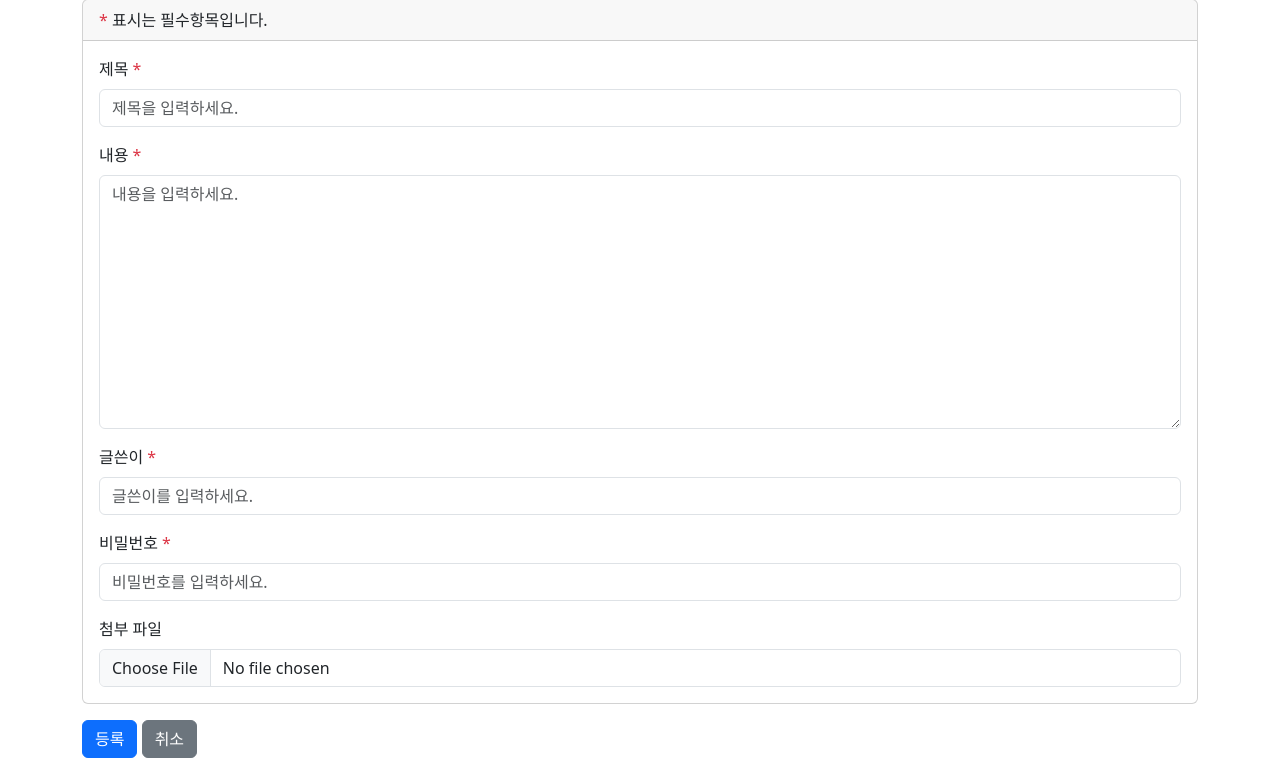
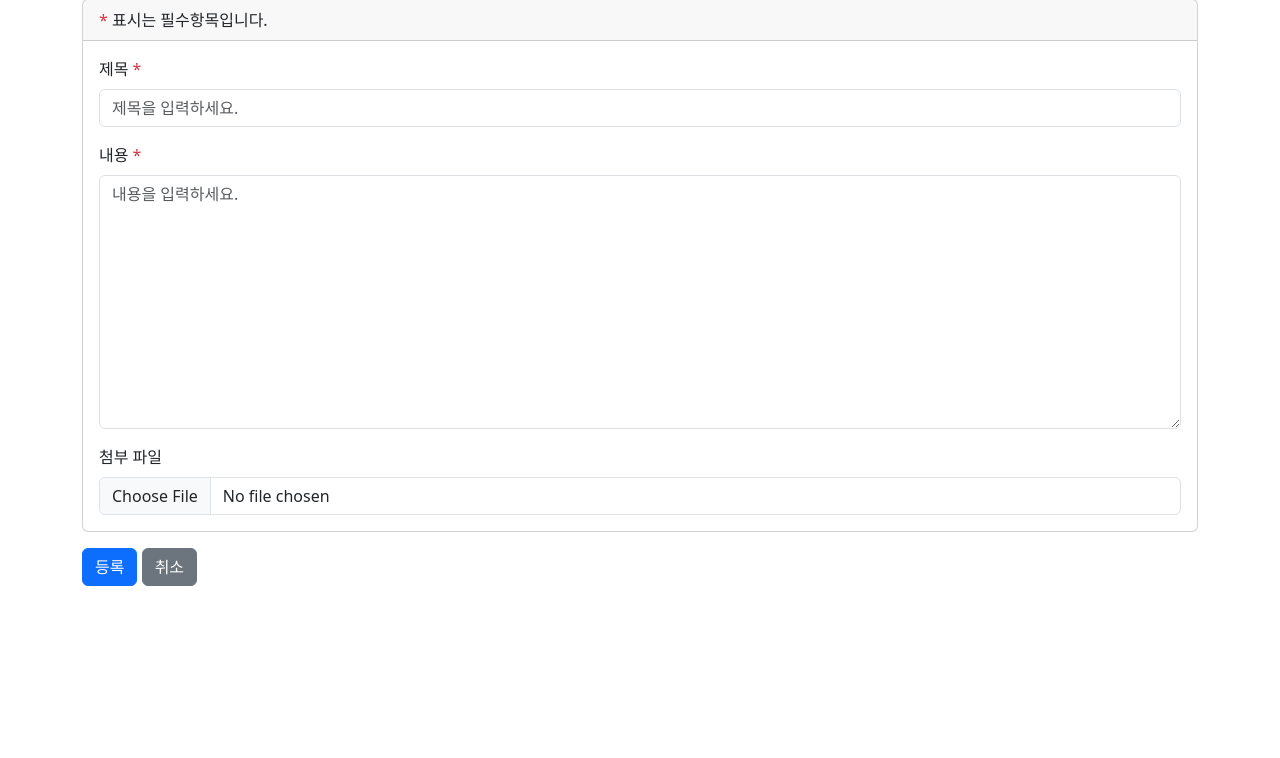
Before and after one commit to sung2ne/textbook-django-board, a Django app: page /posts/create/ in a window 1280 px wide. Shown: the part 81-839 px from the top of the page. After the commit the page ends 667 px from the top, so only its background shows below. Run offline with Django 5.2, Linux system fonts and the light colour scheme; the visitor is signed in with stand-in values (Sample User, id 1); some libraries are stand-ins or nearby versions.

Commit message:
part07/chapter-02: 02장. 게시글 등록 수정하기

```diff
--- a/mysite/posts/forms.py
+++ b/mysite/posts/forms.py
@@ -3,6 +3,38 @@ from .models import Post
 
 # 게시글 등록 폼
 class PostCreateForm(forms.ModelForm):
+    title = forms.CharField(required=False)
+    content = forms.CharField(required=False)
+
+    class Meta:
+        model = Post
+        fields = ['title', 'content']
+
+    # 제목 검증
+    def clean_title(self):
+        title = self.cleaned_data['title']
+        if not title:
+            raise forms.ValidationError("제목을 입력해주세요.")
+        if len(title) < 2:
+            raise forms.ValidationError("제목은 최소 2자 이상 입력해주세요.")
+        if len(title) > 100:
+            raise forms.ValidationError("제목은 최대 100자 이하로 입력해주세요.")
+        return title
+
+    # 내용 검증
+    def clean_content(self):
+        content = self.cleaned_data['content']
+        if not content:
+            raise forms.ValidationError("내용을 입력해주세요.")
+        return content
+
+# 게시글 수정 폼
+class PostUpdateForm(forms.ModelForm):
+    title = forms.CharField(required=False)
+    content = forms.CharField(required=False)
+    username = forms.CharField(required=False)
+    password = forms.CharField(required=False)
+
     class Meta:
         model = Post
         fields = ['title', 'content', 'password', 'username']
@@ -46,54 +78,3 @@ class PostCreateForm(forms.ModelForm):
         if len(username) > 10:
             raise forms.ValidationError("글쓴이는 최대 10자 이하로 입력해주세요.")
         return username
-
-# 게시글 수정 폼
-class PostUpdateForm(forms.ModelForm):
-    title = forms.CharField(required=False)
-    content = forms.CharField(required=False)
-    username = forms.CharField(required=False)
-    password = forms.CharField(required=False)
-
-    class Meta:
-        model = Post
-        fields = ['title', 'content', 'password', 'username']
-
-    # 제목 검증
-    def clean_title(self):
-        title = self.cleaned_data['title']
-        if not title:
-            raise forms.ValidationError("제목을 입력해주세요.")
-        if len(title) < 2:
-            raise forms.ValidationError("제목은 최소 2자 이상 입력해주세요.")
-        if len(title) > 100:
-            raise forms.ValidationError("제목은 최대 100자 이하로 입력해주세요.")
-        return title
-
-    # 내용 검증
-    def clean_content(self):
-        content = self.cleaned_data['content']
-        if not content:
-            raise forms.ValidationError("내용을 입력해주세요.")
-        return content
-
-    # 비밀번호 검증
-    def clean_password(self):
-        password = self.cleaned_data['password']
-        if not password:
-            raise forms.ValidationError("비밀번호를 입력해주��요.")
-        if len(password) < 4:
-            raise forms.ValidationError("비밀번호는 최소 4자 이상 입력해주세요.")
-        if len(password) > 20:
-            raise forms.ValidationError("비밀번호는 최대 20자 이하로 입력해주세요.")
-        return password
-
-    # 글쓴이 검증
-    def clean_username(self):
-        username = self.cleaned_data['username']
-        if not username:
-            raise forms.ValidationError("글쓴이를 입력해주세요.")
-        if len(username) < 2:
-            raise forms.ValidationError("글쓴이는 최소 2자 이상 입력해주세요.")
-        if len(username) > 10:
-            raise forms.ValidationError("글쓴이는 최대 10자 이하로 입력해주세요.")
-        return username
--- a/mysite/posts/views.py
+++ b/mysite/posts/views.py
@@ -9,11 +9,13 @@ from django.contrib import messages
 from django.core.paginator import Paginator
 from django.db.models import Q
 from django.contrib.auth.hashers import make_password, check_password
+from django.contrib.auth.decorators import login_required
 
 from .models import Post
 from .forms import PostCreateForm, PostUpdateForm
 
 # 게시글 등록
+@login_required(login_url='auth:login')
 def create_post(request):
     form = PostCreateForm()
 
@@ -22,7 +24,8 @@ def create_post(request):
 
         if form.is_valid():
             post = form.save(commit=False)
-            post.password = make_password(form.cleaned_data['password'])
+            post.created_by = request.user
+            post.updated_by = request.user
             post.save()
 
             # 파일 업로드
@@ -72,7 +75,7 @@ def update_post(request, post_id):
                 post.save()
 
                 # 파일 삭제
-                if form.cleaned_data['deleteFile']:
+                if request.POST.get('deleteFile'):
                     if post.filename:
                         # 파일 삭제
                         file_path = os.path.join(settings.MEDIA_ROOT, 'posts', str(post.id), str(post.filename))
@@ -150,7 +153,7 @@ def get_posts(request):
             posts = posts.filter(
                 Q(title__contains=searchKeyword) |
                 Q(content__contains=searchKeyword) |
-                Q(username__contains=searchKeyword)
+                Q(created_by__first_name__contains=searchKeyword)
             )
         elif searchType == 'title':
             posts = posts.filter(
@@ -162,7 +165,7 @@ def get_posts(request):
             )
         elif searchType == 'username':
             posts = posts.filter(
-                Q(username__contains=searchKeyword)
+                Q(created_by__first_name__contains=searchKeyword)
             )
 
     # 페이지네이션
--- a/mysite/templates/posts/create.html
+++ b/mysite/templates/posts/create.html
@@ -26,24 +26,6 @@
                         {% if form.content.errors %}
                         <div class="form-text text-danger">
                             {{ form.content.errors.0 }}
-                        </div>
-                        {% endif %}
-                    </div>
-                    <div class="mb-3">
-                        <label for="username" class="form-label">글쓴이 <span class="text-danger">*</span></label>
-                        <input type="text" id="username" name="username" class="form-control" placeholder="글쓴이를 입력하세요." value="{{ form.username.value|default_if_none:'' }}">
-                        {% if form.username.errors %}
-                        <div class="form-text text-danger">
-                            {{ form.username.errors.0 }}
-                        </div>
-                        {% endif %}
-                    </div>
-                    <div class="mb-3">
-                        <label for="password" class="form-label">비밀번호 <span class="text-danger">*</span></label>
-                        <input type="password" id="password" name="password" class="form-control" placeholder="비밀번호를 입력하세요.">
-                        {% if form.password.errors %}
-                        <div class="form-text text-danger">
-                            {{ form.password.errors.0 }}
                         </div>
                         {% endif %}
                     </div>
@@ -108,16 +90,6 @@
                     required: true,
                     minlength: 2,
                     maxlength: 100
-                },
-                username: {
-                    required: true,
-                    minlength: 2,
-                    maxlength: 10
-                },
-                password: {
-                    required: true,
-                    minlength: 4,
-                    maxlength: 20
                 }
             },
             messages: {
@@ -125,16 +97,6 @@
                     required: '제목을 입력하세요.',
                     minlength: '제목은 최소 2자 이상 입력하세요.',
                     maxlength: '제목은 최대 100자 이하로 입력하세요.'
-                },
-                username: {
-                    required: '작성자를 입력하세요.',
-                    minlength: '작성자는 최소 2자 이상 입력하세요.',
-                    maxlength: '작성자는 최대 10자 이하로 입력하세요.'
-                },
-                password: {
-                    required: '비밀번호를 입력하세요.',
-                    minlength: '비밀번호는 최소 4자 이상 입력하세요.',
-                    maxlength: '비밀번호는 최대 20자 이하로 입력하세요.'
                 }
             },
             errorClass: 'is-invalid',
```
